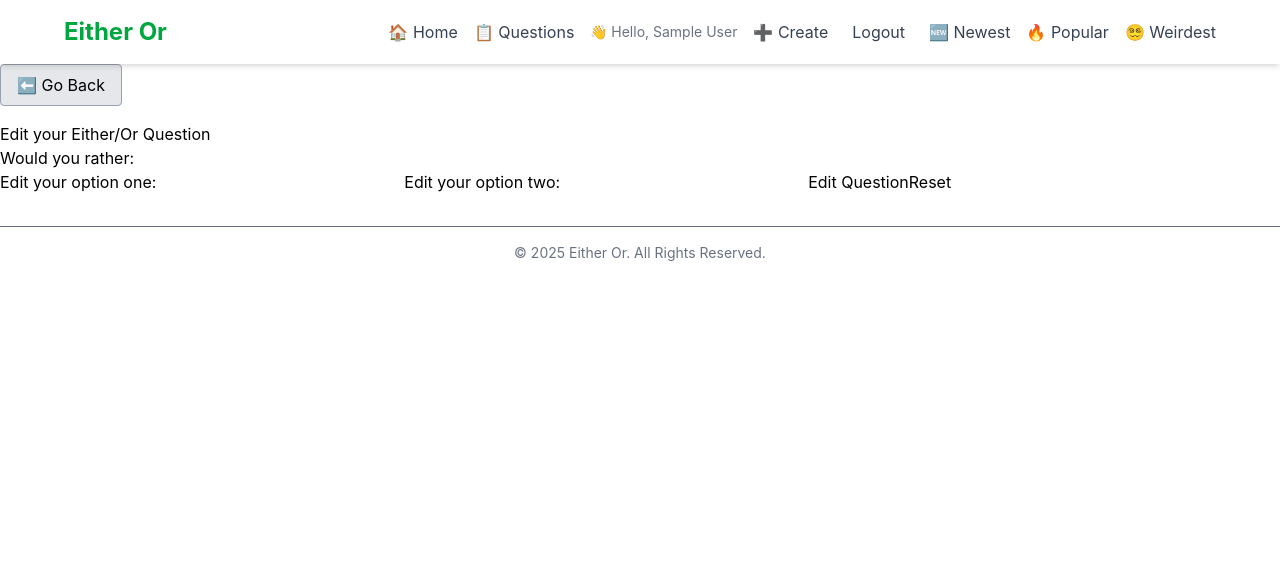
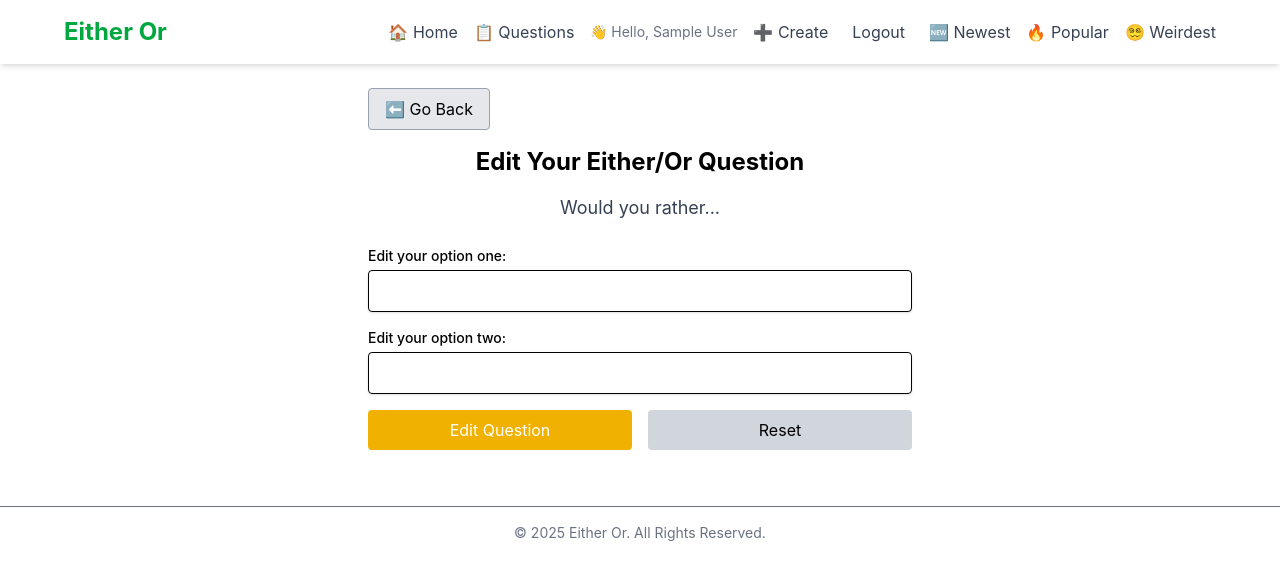
Before and after one commit to Ania58/EitherOr-Frontend, a React (Vite) app: page /questions/1/edit in a window 1280 px wide. Shown: the top 580 px of the page. Built offline with nearby package versions, Linux system fonts and the light colour scheme; no server answers; sample sign-in values are in the browser's storage.

Commit message:
Style EditQuestion with Tailwind, add Spinner for loading state

```diff
--- a/src/components/questions/EditQuestion.jsx
+++ b/src/components/questions/EditQuestion.jsx
@@ -2,6 +2,7 @@ import React, { useState, useEffect } from 'react';
 import { useParams, useNavigate } from 'react-router-dom';
 import api from "../../api";
 import GoBackButton from '../buttons/GoBackButton';
+import Spinner from '../common/Spinner';
 
 const EditQuestion = () => {
     const [ optionOne, setOptionOne ] = useState("");
@@ -9,6 +10,7 @@ const EditQuestion = () => {
     const [ updateOptionOne, setUpdateOptionOne ] = useState("");
     const [ updateOptionTwo, setUpdateOptionTwo ] = useState("");
     const [successMessage, setSuccessMessage] = useState("");
+    const [loading, setLoading] = useState(false);
 
     const { id } = useParams();
     const navigate = useNavigate();
@@ -40,6 +42,7 @@ const EditQuestion = () => {
 
     const handleSubmit = async (e) => {
         e.preventDefault();
+        setLoading(true);
 
         const question = {
             optionOne: updateOptionOne,
@@ -60,28 +63,59 @@ const EditQuestion = () => {
             setUpdateOptionTwo("");
         } catch (error) {
             console.error("Failed to update question", error);
+        } finally {
+            setLoading(false);
         };
     };
 
     return (
-        <form onSubmit={handleSubmit}>
+        <div className="max-w-xl mx-auto px-4 py-6">
             <GoBackButton />
-            <h1>Edit your Either/Or Question</h1>
-            <h2>Would you rather:</h2>
-            <label>Edit your option one:</label>
-            <input type="text" value={updateOptionOne} onChange={handleChangeQuestionOne} />
-            <label>Edit your option two:</label>
-            <input type="text" value={updateOptionTwo} onChange={handleChangeQuestionTwo} />
-            <button type="submit">Edit Question</button>
-            <button type="button"
+            <h1 className="text-2xl font-bold text-center mb-4">Edit Your Either/Or Question</h1>
+            <h2 className="text-lg text-gray-700 text-center mb-6">Would you rather...</h2>
+            <form onSubmit={handleSubmit} className="space-y-4">
+                <div>
+                    <label className="block text-sm font-medium mb-1">Edit your option one:</label>
+                    <input
+                        type="text"
+                        value={updateOptionOne}
+                        onChange={handleChangeQuestionOne}
+                        required
+                        className="w-full px-3 py-2 border rounded shadow-sm focus:outline-none focus:ring focus:border-blue-300"
+                    />
+                </div>
+                <div>
+                    <label className="block text-sm font-medium mb-1">Edit your option two:</label>
+                    <input
+                        type="text"
+                        value={updateOptionTwo}
+                        onChange={handleChangeQuestionTwo}
+                        required
+                        className="w-full px-3 py-2 border rounded shadow-sm focus:outline-none focus:ring focus:border-blue-300"
+                    />
+                </div>
+                <div className="flex gap-4">
+                    <button
+                        type="submit"
+                        disabled={loading}
+                        className="w-full px-4 py-2 bg-yellow-500 text-white rounded hover:bg-yellow-600 disabled:opacity-50 transition"
+                    >
+                        {loading ? <Spinner /> : "Edit Question"}
+                    </button>
+                    <button
+                        type="button"
                         onClick={() => {
                         setUpdateOptionOne(optionOne);
                         setUpdateOptionTwo(optionTwo);
-                }}>
+                        }}
+                        className="w-full px-4 py-2 bg-gray-300 text-black rounded hover:bg-gray-400 transition"
+                    >
                         Reset
                     </button>
-            {successMessage && <p style={{ color: "green" }}>{successMessage}</p>}
+                </div>
+                {successMessage && <p className="text-center text-green-600 font-medium mt-2">{successMessage}</p>}
             </form>
+        </div>
     )
 };
 
```
Lines whose indentation alone changed are shown as unchanged.
